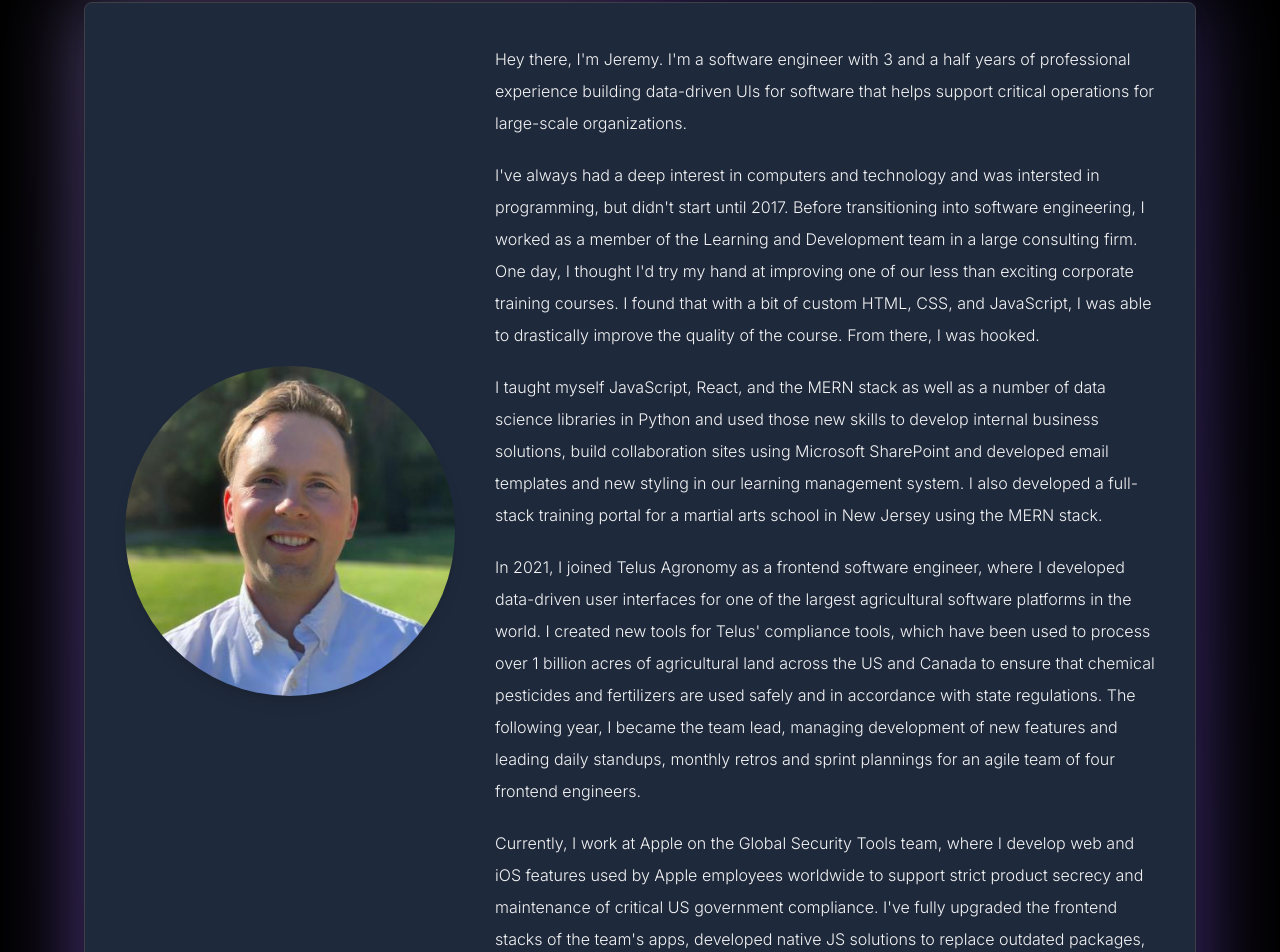
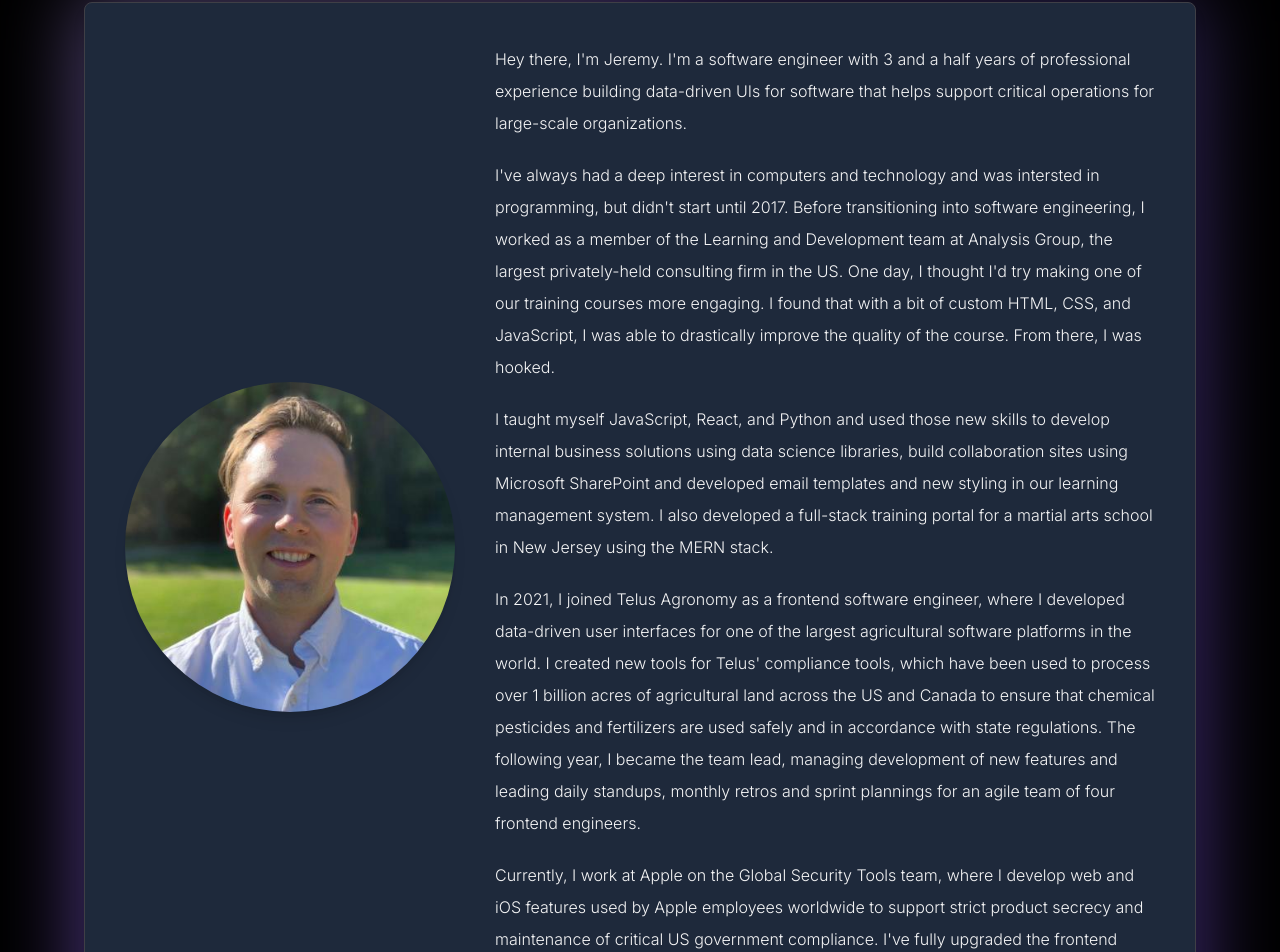
Before and after one commit to jrobinparker/portfolio-2025, a React (Vite) app: page / in a window 1280 px wide. Shown: the part 906-1858 px from the top of the page. Built offline with nearby package versions, Linux system fonts and the light colour scheme.

Commit message:
Fix up text

```diff
--- a/src/components/AboutMe.tsx
+++ b/src/components/AboutMe.tsx
@@ -18,14 +18,13 @@ export default function AboutMe() {
             </h2>
             <p className="mb-5">
               I've always had a deep interest in computers and technology and was intersted in programming, but didn't start until 2017.
-              Before transitioning into software engineering, I worked as a member of the Learning and Development team in a large consulting firm.
-              One day, I thought I'd try my hand at improving one of our less than exciting corporate training courses.
+              Before transitioning into software engineering, I worked as a member of the Learning and Development team at Analysis Group, the largest privately-held consulting firm in the US.
+              One day, I thought I'd try making one of our training courses more engaging.
               I found that with a bit of custom HTML, CSS, and JavaScript, I was able to drastically improve the quality of the course.
               From there, I was hooked.
             </p>
             <p className="mb-5">
-              I taught myself JavaScript, React, and the MERN stack as well as a number of data science libraries in Python and used those new skills
-              to develop internal business solutions, build collaboration sites using Microsoft
+              I taught myself JavaScript, React, and Python and used those new skills to develop internal business solutions using data science libraries, build collaboration sites using Microsoft
               SharePoint and developed email templates and new styling in our learning management system. I also developed a full-stack training portal for
               a martial arts school in New Jersey using the MERN stack.
             </p>
```
